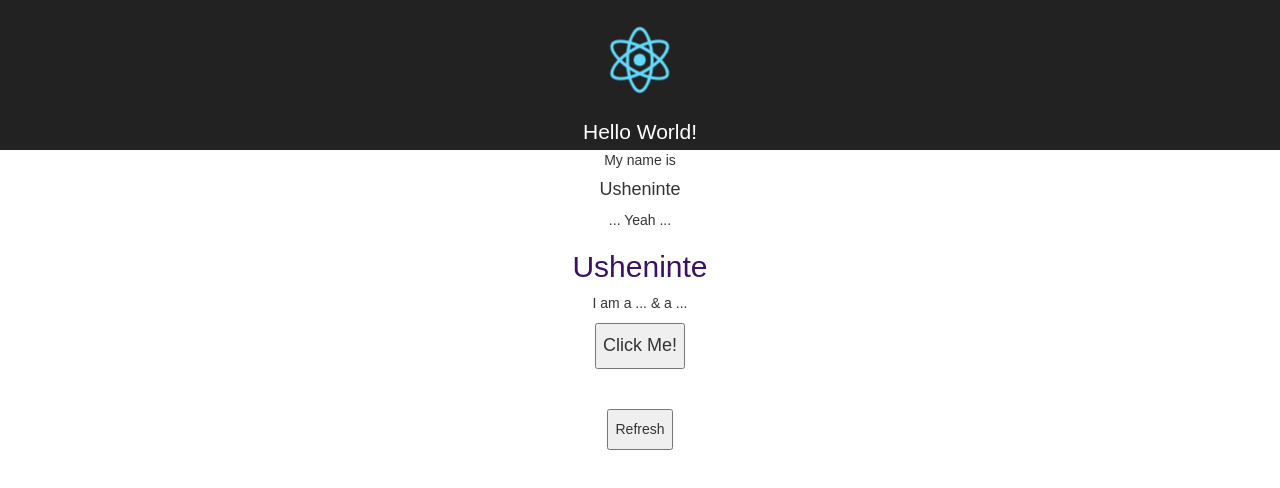
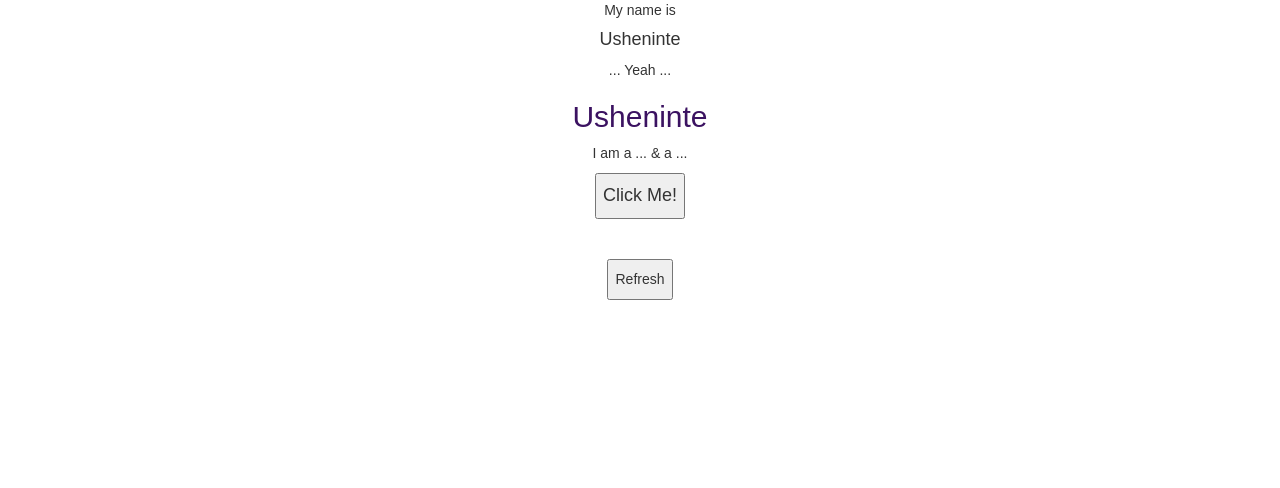
Before and after one commit to Usheninte/react-js-app, a React (Create React App) app: page / in a window 1280 px wide. Shown: the top 488 px of the page. Built offline with nearby package versions, Linux system fonts and the light colour scheme.

Commit message:
learning about data and libraries

```diff
--- a/public/index.html
+++ b/public/index.html
@@ -19,6 +19,12 @@
       work correctly both with client-side routing and a non-root public URL.
       Learn how to configure a non-root public URL by running `npm run build`.
     -->
+    <!--[if lt IE 9] -->
+    <script src="//cdnjs.cloudflare.com/ajax/libs/html5shiv/3.7.2/html5shiv.min.js"></script>
+    <script src="//cdnjs.cloudflare.com/ajax/libs/html5shiv/3.7.2/html5shiv-printshiv.min.js"></script>
+    <script src="//cdnjs.cloudflare.com/ajax/libs/es5-shim/3.4.0/es5-shim.js"></script>
+    <script src="//cdnjs.cloudflare.com/ajax/libs/es5-shim/3.4.0/es5-sham.js"></script>
+    <!-- [endif]-->
     <title>Dummy React App</title>
     <!-- Latest compiled and minified CSS -->
     <link rel="stylesheet" href="https://maxcdn.bootstrapcdn.com/bootstrap/3.3.7/css/bootstrap.min.css" integrity="sha384-BVYiiSIFeK1dGmJRAkycuHAHRg32OmUcww7on3RYdg4Va+PmSTsz/K68vbdEjh4u" crossorigin="anonymous">
--- a/src/App.css
+++ b/src/App.css
@@ -1,32 +1,3 @@
-.App {
-  text-align: center;
-}
-
-.App-logo {
-  animation: App-logo-spin infinite 20s linear;
-  height: 80px;
-}
-
-.App-header {
-  background-color: #222;
-  height: 150px;
-  padding: 20px;
-  color: white;
-}
-
-.App-title {
-  font-size: 1.5em;
-}
-
-.App-intro {
-  font-size: large;
-}
-
 .king {
   color: #3b1261;
 }
-
-@keyframes App-logo-spin {
-  from { transform: rotate(0deg); }
-  to { transform: rotate(360deg); }
-}
--- a/src/App.js
+++ b/src/App.js
@@ -17,15 +17,9 @@ class App extends Component {
     };
 
     return (
-      <div className="App">
-      <header className="App-header">
-        <img src={logo} className="App-logo" alt="logo" />
-        <h1 className="App-title">Hello World!</h1>
-      </header>
       <div style={finesse}>
         <Intro />
       </div>
-    </div>
     );
 
   }
--- a/src/index.js
+++ b/src/index.js
@@ -4,5 +4,7 @@ import './index.css';
 import App from './App';
 import registerServiceWorker from './registerServiceWorker';
 
+import { Button } from 'react-bootstrap';
+
 ReactDOM.render(<App />, document.getElementById('root'));
 registerServiceWorker();
```
